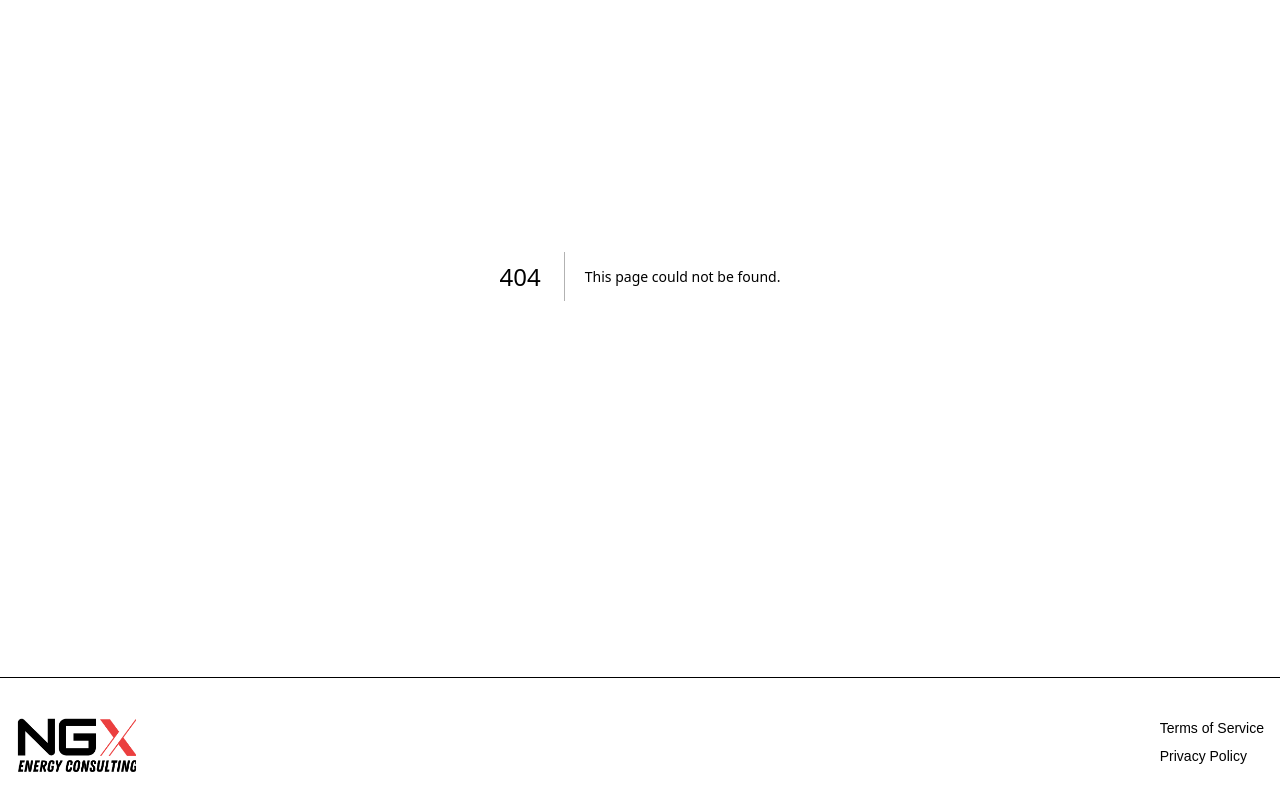
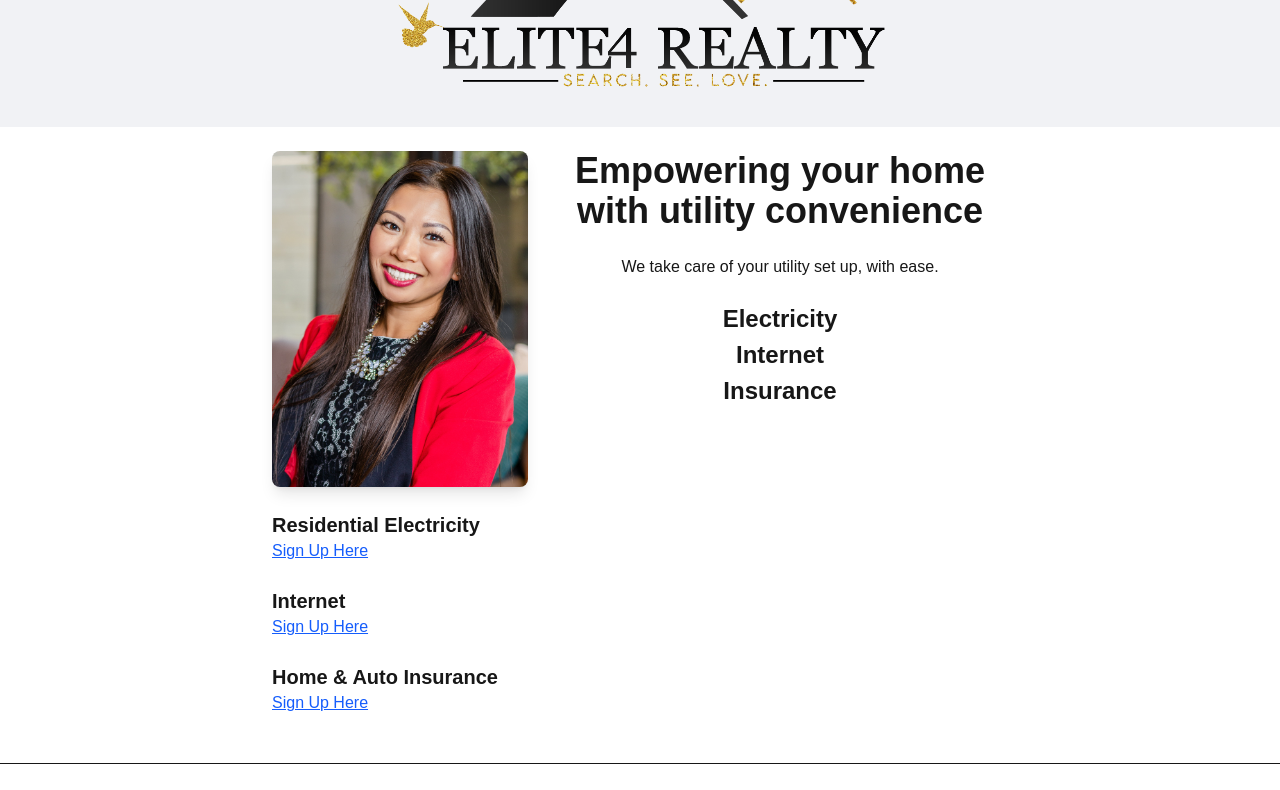
Before and after one commit to anthonynuge/landing-page-national-gridx, a Next.js app: page /channel-partners in a window 1280 px wide. Before the commit this address had no page. Shown: the part 420-1210 px from the top of the page. Built offline with nearby package versions, Linux system fonts and the light colour scheme.

Commit message:
Add links and iamges to channel-partners page. Make navbar overlay instead of push elements down.

```diff
--- /dev/null
+++ b/src/app/channel-partners/page.tsx
@@ -0,0 +1,80 @@
+import Reveal from "@/components/animations/Reveal";
+import Image from "next/image";
+import React from "react";
+
+const ChannelPartnersPage = () => {
+  return (
+    <Reveal>
+      <div className="bg-gray-300/30 h-[250px] flex justify-center items-center relative">
+        <Image
+          src="/team/Elite-4-Realty-Final.png"
+          alt="partner"
+          fill
+          className="object-contain"
+        />
+      </div>
+      <main className="lg:max-w-3xl mx-auto px-4 py-6">
+        <div className="flex flex-col lg:flex-row justify-around gap-6">
+          <div className="flex items-center w-full lg:w-[50%] justify-center lg:justify-end">
+            <div className="w-64 h-84 relative">
+              <Image
+                src="/team/channelPartner.jpg"
+                alt="Agent"
+                layout="fill"
+                objectFit="cover"
+                className="rounded-lg shadow-lg"
+              />
+            </div>
+          </div>
+
+          <div className="text-center space-y-2 ">
+            <h1 className="text-4xl font-bold">
+              Empowering your home with utility convenience
+            </h1>
+            <p className="py-4 ">
+              We take care of your utility set up, with ease.
+            </p>
+            <ul className="space-y-1 font-semibold text-2xl">
+              <li>Electricity</li>
+              <li>Internet</li>
+              <li>Insurance</li>
+            </ul>
+          </div>
+        </div>
+
+        {/* Services Section */}
+        <div className="w-full md:text-left text-center space-y-6 py-6">
+          <div>
+            <h3 className="lg:text-xl font-bold">Residential Electricity</h3>
+            <a
+              href="https://www.gotrhythm.com/?utm_source=UtilityBuddies&utm_medium=Utility%20Concierge&utm_campaign=Utility%20Concierge_UtilityBuddies_5_DEC_2024&utm_content=UtilityBuddies&rcid=Cmu"
+              className="text-blue-600 underline"
+            >
+              Sign Up Here
+            </a>
+          </div>
+          <div>
+            <h3 className="lg:text-xl font-bold">Internet</h3>
+            <a
+              href="https://www.attspoc.com/?key=xJ7dLUgJb5zNAwTe"
+              className="text-blue-600 underline"
+            >
+              Sign Up Here
+            </a>
+          </div>
+          <div>
+            <h3 className="lg:text-xl font-bold">Home & Auto Insurance</h3>
+            <a
+              href="https://www.brightway.com/agencies/tx/richardson/0225"
+              className="text-blue-600 underline"
+            >
+              Sign Up Here
+            </a>
+          </div>
+        </div>
+      </main>
+    </Reveal>
+  );
+};
+
+export default ChannelPartnersPage;
--- a/src/components/Navbar.tsx
+++ b/src/components/Navbar.tsx
@@ -27,7 +27,7 @@ export default function Navbar() {
         <nav className="hidden md:flex space-x-8 text-sm font-medium text-gray-800">
           <Link href="/about">About Us</Link>
           <Link href="/services">Services</Link>
-          <Link href="/#partners">Channel Partners</Link>
+          <Link href="/channel-partners">Channel Partners</Link>
         </nav>
 
         {/* Contact Button */}
@@ -62,15 +62,15 @@ export default function Navbar() {
 
       {/* Mobile Menu */}
       {menuOpen && (
-        <div className="md:hidden px-4 pb-4 space-y-2 text-gray-800">
+        <div className="md:hidden absolute top-full left-0 right-0 bg-white shadow-lg px-4 pb-4 space-y-2 text-gray-800">
           <div className="flex flex-col gap-4">
             <Link href="/about" onClick={() => setMenuOpen(false)}>
               About Us
             </Link>
-            <Link href="/#services" onClick={() => setMenuOpen(false)}>
+            <Link href="/services" onClick={() => setMenuOpen(false)}>
               Services
             </Link>
-            <Link href="/#partners" onClick={() => setMenuOpen(false)}>
+            <Link href="/channel-partners" onClick={() => setMenuOpen(false)}>
               Channel Partners
             </Link>
             <Link href="/contact" onClick={() => setMenuOpen(false)}>
```
Also changed, not shown: public/team/Elite-4-Realty-Final.png (added), public/team/channelPartner.jpg (added).
